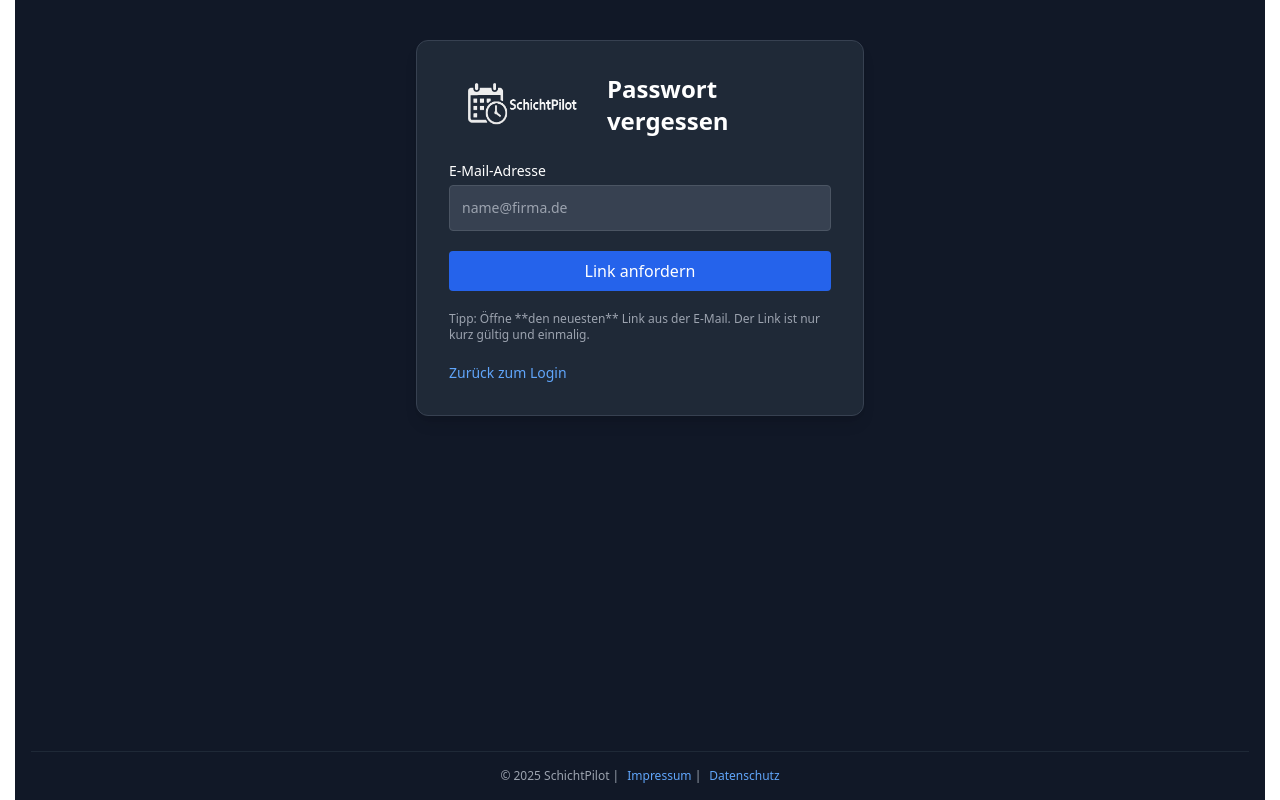
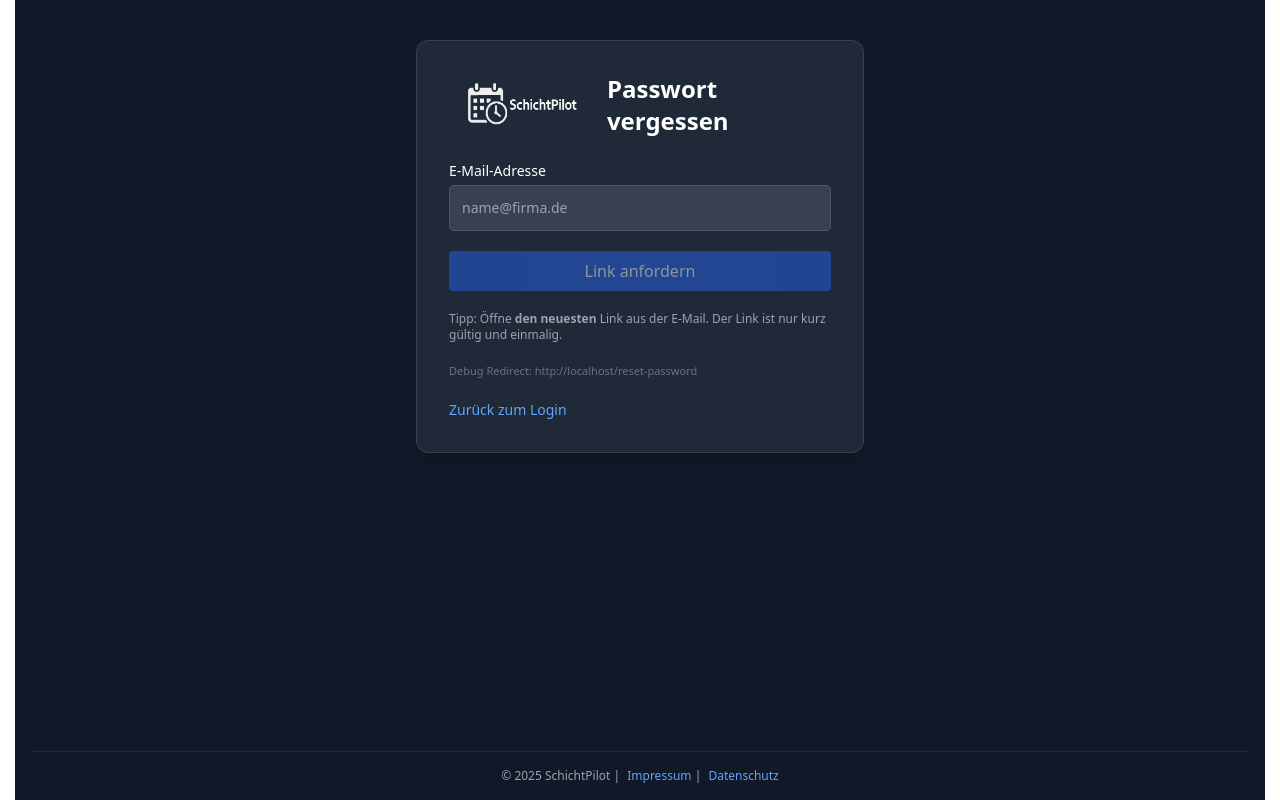
Before and after one commit to Rob3rtG3bau3r/schichtpilot, a React (Vite) app: page /passwort-vergessen in a window 1280 px wide. Built offline with nearby package versions, Linux system fonts and the light colour scheme.

Commit message:
Passwort vergessen code erweitert, cooldown integriert!

```diff
--- a/src/pages/PasswortVergessen.jsx
+++ b/src/pages/PasswortVergessen.jsx
@@ -1,32 +1,110 @@
-import React, { useState } from "react";
+import React, { useEffect, useState } from "react";
 import { supabase } from "../supabaseClient";
 import logo from "../assets/logo.png";
-import qrCode from "../assets/qr_code_mockup.png";
 import { Link } from "react-router-dom";
 
+// ==============================
+// Helpers
+// ==============================
+const normalizeEmail = (e) => e.trim().toLowerCase();
+
+const mapSupabaseAuthError = (err, redirectTo) => {
+  const raw = err?.message || "";
+  const msg = raw.toLowerCase();
+
+  if (err?.status === 429 || msg.includes("rate limit")) {
+    return "Zu viele Anfragen. Bitte kurz warten und erneut versuchen.";
+  }
+  if (msg.includes("redirect") && msg.includes("not allowed")) {
+    return `Die Redirect-URL ist nicht freigeschaltet: ${redirectTo}`;
+  }
+  if (msg.includes("smtp") || msg.includes("email")) {
+    return "E-Mail-Versand fehlgeschlagen. Bitte Mail-Setup/Spam prüfen.";
+  }
+  return `Senden fehlgeschlagen: ${raw || "Unbekannter Fehler"}`;
+};
+
+const isLikelyValidEmail = (s) =>
+  /^[^\s@]+@[^\s@]+\.[^\s@]+$/.test(String(s || "").trim());
+
+// ---- Client-Cooldown gegen Spam / Rate-Limits ----
+const COOLDOWN_MS = 60_000; // 60 Sekunden
+const LS_KEY = "pw_reset_last";
+
+const getLastTs = () => Number(localStorage.getItem(LS_KEY) || "0");
+const setLastTs = (ts = Date.now()) => localStorage.setItem(LS_KEY, String(ts));
+const secondsLeft = () => {
+  const diff = COOLDOWN_MS - (Date.now() - getLastTs());
+  return Math.max(0, Math.ceil(diff / 1000));
+};
+
+// ==============================
+// Component
+// ==============================
 export default function PasswortVergessen() {
   const [email, setEmail] = useState("");
   const [status, setStatus] = useState({ loading: false, msg: "", error: "" });
+  const [cooldown, setCooldown] = useState(secondsLeft());
+
+  // ticke die Restsekunden herunter
+  useEffect(() => {
+    const id = setInterval(() => setCooldown(secondsLeft()), 500);
+    return () => clearInterval(id);
+  }, []);
 
   const handleSubmit = async (e) => {
     e.preventDefault();
+    const redirectTo = `${window.location.origin}/reset-password`;
     setStatus({ loading: true, msg: "", error: "" });
 
-    try {
-      const redirectTo = `${window.location.origin}/reset-password`;
-      const { error } = await supabase.auth.resetPasswordForEmail(email.trim(), { redirectTo });
-
-      if (error) console.warn("resetPasswordForEmail error:", error);
+    // Hard-Stop, falls Cooldown aktiv
+    const left = secondsLeft();
+    if (left > 0) {
       setStatus({
         loading: false,
-        msg: "Wenn die E-Mail bei uns existiert, haben wir dir einen Link zum Zurücksetzen geschickt.",
+        msg: "",
+        error: `Bitte ${left} Sek. warten, bevor du erneut einen Link anforderst.`,
+      });
+      return;
+    }
+
+    try {
+      const { error } = await supabase.auth.resetPasswordForEmail(
+        normalizeEmail(email),
+        { redirectTo }
+      );
+
+      if (error) {
+        console.warn("resetPasswordForEmail error:", error);
+        setStatus({
+          loading: false,
+          msg: "",
+          error: mapSupabaseAuthError(error, redirectTo),
+        });
+        return;
+      }
+
+      // Erfolg → Cooldown starten
+      setLastTs();
+      setCooldown(secondsLeft());
+      setStatus({
+        loading: false,
+        msg:
+          "Wenn die E-Mail bei uns existiert, haben wir dir einen Link zum Zurücksetzen geschickt.",
         error: "",
       });
     } catch (err) {
       console.error(err);
-      setStatus({ loading: false, msg: "", error: "Unerwarteter Fehler. Bitte später erneut versuchen." });
+      setStatus({
+        loading: false,
+        msg: "",
+        error:
+          "Unerwarteter Fehler (Netzwerk/Client). Bitte später erneut versuchen.",
+      });
     }
   };
+
+  const disabled = status.loading || !isLikelyValidEmail(email) || cooldown > 0;
 
   return (
     <div className="min-h-screen bg-gray-900 flex flex-col justify-between items-center px-4 text-white">
@@ -35,7 +113,13 @@
         {/* CARD */}
         <div className="w-full max-w-md bg-gray-800 p-8 rounded-xl shadow-lg border border-gray-700">
           <div className="flex items-center gap-4 mb-6">
-            <Link to="/"><img src={logo} alt="SchichtPilot Logo" className="h-12 cursor-pointer hover:opacity-80" /></Link>
+            <Link to="/">
+              <img
+                src={logo}
+                alt="SchichtPilot Logo"
+                className="h-12 cursor-pointer hover:opacity-80"
+              />
+            </Link>
             <h1 className="text-2xl font-bold">Passwort vergessen</h1>
           </div>
 
@@ -56,21 +140,39 @@
 
             <button
               type="submit"
-              disabled={status.loading}
+              disabled={disabled}
               className="w-full bg-blue-600 hover:bg-blue-700 text-white py-2 rounded transition disabled:opacity-50"
             >
-              {status.loading ? "Sende Link…" : "Link anfordern"}
+              {status.loading
+                ? "Sende Link…"
+                : cooldown > 0
+                ? `Link anfordern (in ${cooldown}s)`
+                : "Link anfordern"}
             </button>
 
-            {status.msg && <p className="text-green-400 text-sm">{status.msg}</p>}
-            {status.error && <p className="text-red-400 text-sm">{status.error}</p>}
+            {status.msg && (
+              <p className="text-green-400 text-sm">{status.msg}</p>
+            )}
+            {status.error && (
+              <p className="text-red-400 text-sm">{status.error}</p>
+            )}
 
             <p className="text-xs text-gray-400">
-              Tipp: Öffne **den neuesten** Link aus der E-Mail. Der Link ist nur kurz gültig und einmalig.
+              Tipp: Öffne <strong>den neuesten</strong> Link aus der E-Mail.
+              Der Link ist nur kurz gültig und einmalig.
             </p>
 
+            {process.env.NODE_ENV !== "production" && (
+              <p className="text-[11px] text-gray-500 mt-2">
+                Debug Redirect:&nbsp;
+                {`${window.location.origin}/reset-password`}
+              </p>
+            )}
+
             <div className="text-sm text-gray-300">
-              <Link to="/login" className="text-blue-400 hover:underline">Zurück zum Login</Link>
+              <Link to="/login" className="text-blue-400 hover:underline">
+                Zurück zum Login
+              </Link>
             </div>
           </form>
         </div>
@@ -78,9 +180,14 @@
 
       {/* Footer */}
       <footer className="w-full text-center text-gray-400 text-xs py-4 border-t border-gray-800">
-        © {new Date().getFullYear()} SchichtPilot |
-        <Link to="/impressum" className="ml-2 text-blue-400 hover:underline">Impressum</Link> |
-        <Link to="/datenschutz" className="ml-2 text-blue-400 hover:underline">Datenschutz</Link>
+        © {new Date().getFullYear()} SchichtPilot |{" "}
+        <Link to="/impressum" className="ml-1 text-blue-400 hover:underline">
+          Impressum
+        </Link>{" "}
+        |{" "}
+        <Link to="/datenschutz" className="ml-1 text-blue-400 hover:underline">
+          Datenschutz
+        </Link>
       </footer>
     </div>
   );
--- a/src/pages/UnitReports.jsx
+++ b/src/pages/UnitReports.jsx
@@ -442,8 +442,8 @@
                       <YAxis />
                       <Tooltip />
                       <Legend />
-                      <Bar dataKey="Ist"  name="Ist (h)"  fill="#10b981"  />   {/* blau */}
-                      <Bar dataKey="Soll" name="Soll (h)" fill="#2563eb" />   {/* grün */}
+                      <Bar dataKey="Ist"  name="Ist (h)"  fill="#10b981"  />
+                      <Bar dataKey="Soll" name="Soll (h)" fill="#2563eb" />
                     </BarChart>
                   </ResponsiveContainer>
                 </div>
```
